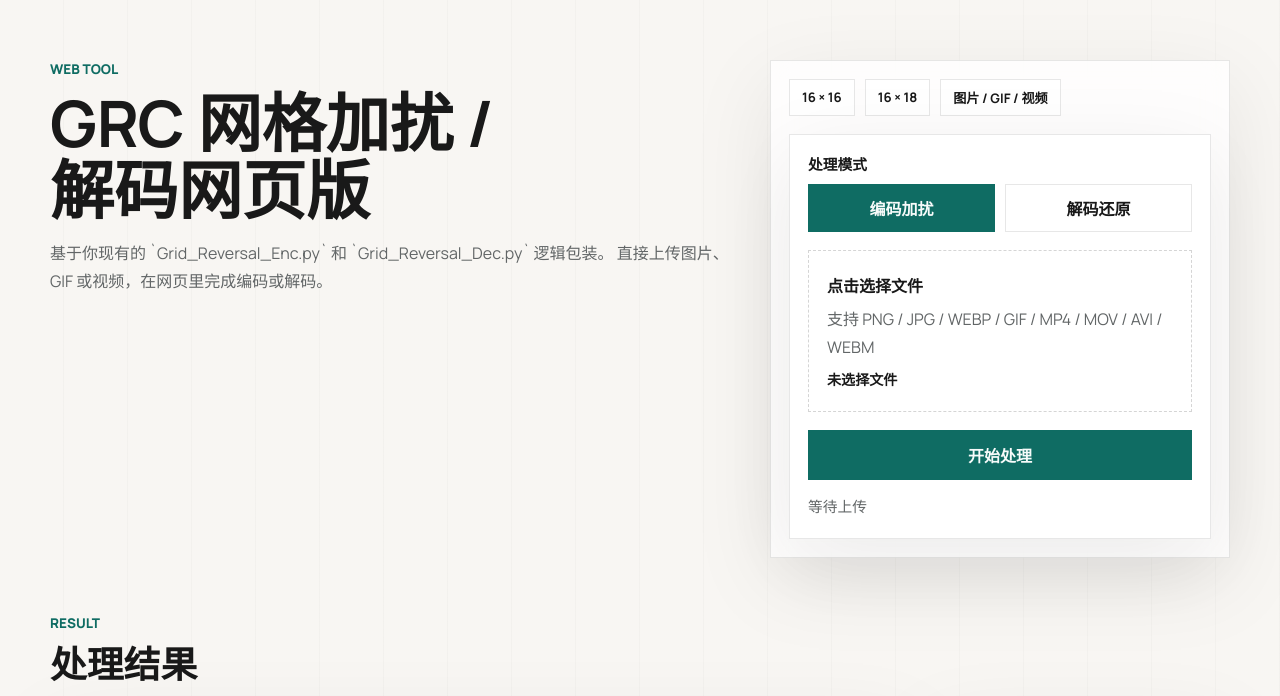
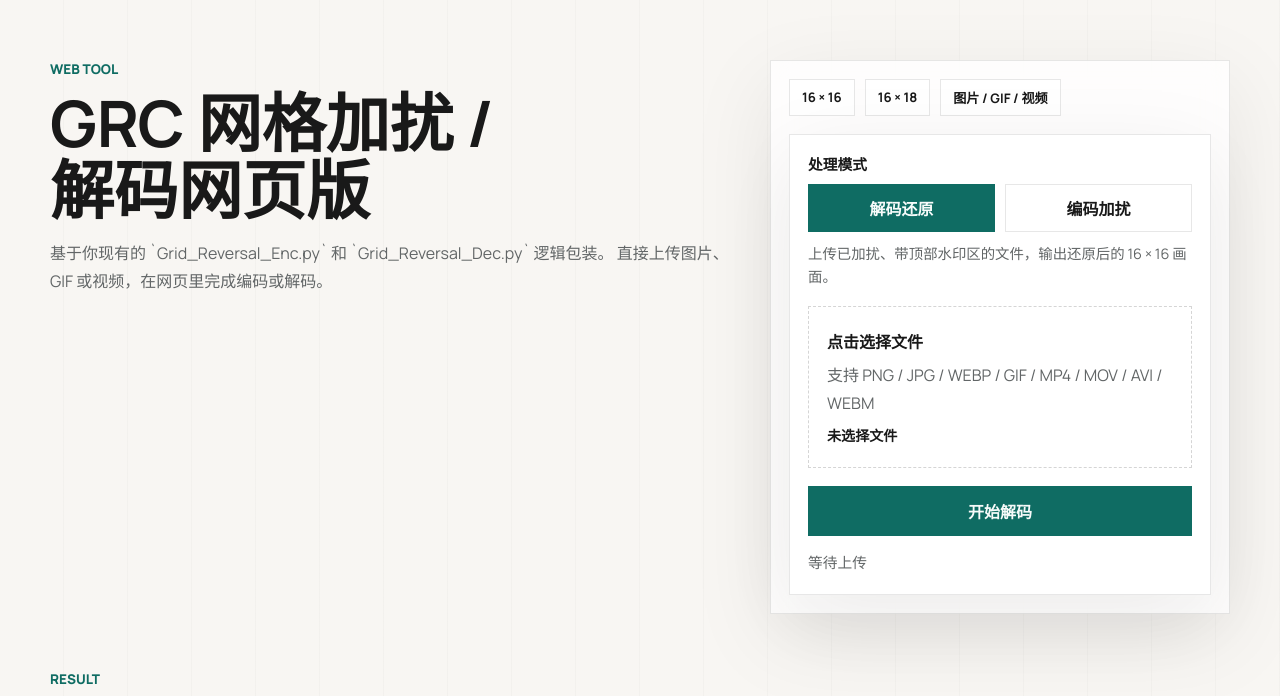
Before and after one commit to monrtybo-arch/grc-grid-reversal-space, a Flask app: page / in a window 1280 px wide. Shown: the top 696 px of the page. Run offline with Flask 3, Linux system fonts and the light colour scheme.

Commit message:
Default web app to decode mode

```diff
--- a/static/app.js
+++ b/static/app.js
@@ -8,6 +8,37 @@ const videoPreview = document.querySelector("#video-preview");
 const previewEmpty = document.querySelector("#preview-empty");
 const resultName = document.querySelector("#result-name");
 const downloadLink = document.querySelector("#download-link");
+const modeHint = document.querySelector("#mode-hint");
+const modeInputs = document.querySelectorAll("input[name='mode']");
+
+const modeCopy = {
+  decode: {
+    button: "开始解码",
+    hint: "上传已加扰、带顶部水印区的文件，输出还原后的 16 × 16 画面。",
+  },
+  encode: {
+    button: "开始编码",
+    hint: "上传干净的 16 × 16 网格画面，输出带顶部两行水印区的 16 × 18 加扰文件。",
+  },
+};
+
+function getSelectedMode() {
+  return document.querySelector("input[name='mode']:checked")?.value || "decode";
+}
+
+function syncModeCopy() {
+  const copy = modeCopy[getSelectedMode()];
+  if (copy) {
+    submitButton.textContent = copy.button;
+    modeHint.textContent = copy.hint;
+  }
+}
+
+modeInputs.forEach((input) => {
+  input.addEventListener("change", syncModeCopy);
+});
+
+syncModeCopy();
 
 fileInput.addEventListener("change", () => {
   const [file] = fileInput.files;
@@ -24,6 +55,7 @@ form.addEventListener("submit", async (event) => {
   }
 
   const formData = new FormData(form);
+  const activeMode = getSelectedMode();
   submitButton.disabled = true;
   submitButton.textContent = "处理中...";
   statusNode.textContent = "上传并处理中，请稍等";
@@ -61,6 +93,6 @@ form.addEventListener("submit", async (event) => {
     statusNode.textContent = error.message || "处理失败";
   } finally {
     submitButton.disabled = false;
-    submitButton.textContent = "开始处理";
+    submitButton.textContent = modeCopy[activeMode]?.button || "开始处理";
   }
 });
--- a/static/style.css
+++ b/static/style.css
@@ -219,6 +219,14 @@ input {
   font-size: 0.92rem;
 }
 
+.mode-hint {
+  min-height: 44px;
+  margin: 10px 0 0;
+  color: var(--muted);
+  font-size: 0.9rem;
+  line-height: 1.6;
+}
+
 .result-section {
   padding-top: 8px;
 }
--- a/templates/index.html
+++ b/templates/index.html
@@ -33,14 +33,15 @@
             <span class="field-label">处理模式</span>
             <div class="segmented">
               <label>
-                <input type="radio" name="mode" value="encode" checked>
+                <input type="radio" name="mode" value="decode" checked>
+                <span>解码还原</span>
+              </label>
+              <label>
+                <input type="radio" name="mode" value="encode">
                 <span>编码加扰</span>
               </label>
-              <label>
-                <input type="radio" name="mode" value="decode">
-                <span>解码还原</span>
-              </label>
             </div>
+            <p class="mode-hint" id="mode-hint">上传已加扰、带顶部水印区的文件，输出还原后的 16 × 16 画面。</p>
           </div>
 
           <div class="field-group">
@@ -52,7 +53,7 @@
             </label>
           </div>
 
-          <button id="submit-button" class="primary-button" type="submit">开始处理</button>
+          <button id="submit-button" class="primary-button" type="submit">开始解码</button>
           <p id="status" class="status">等待上传</p>
         </form>
       </div>
```
